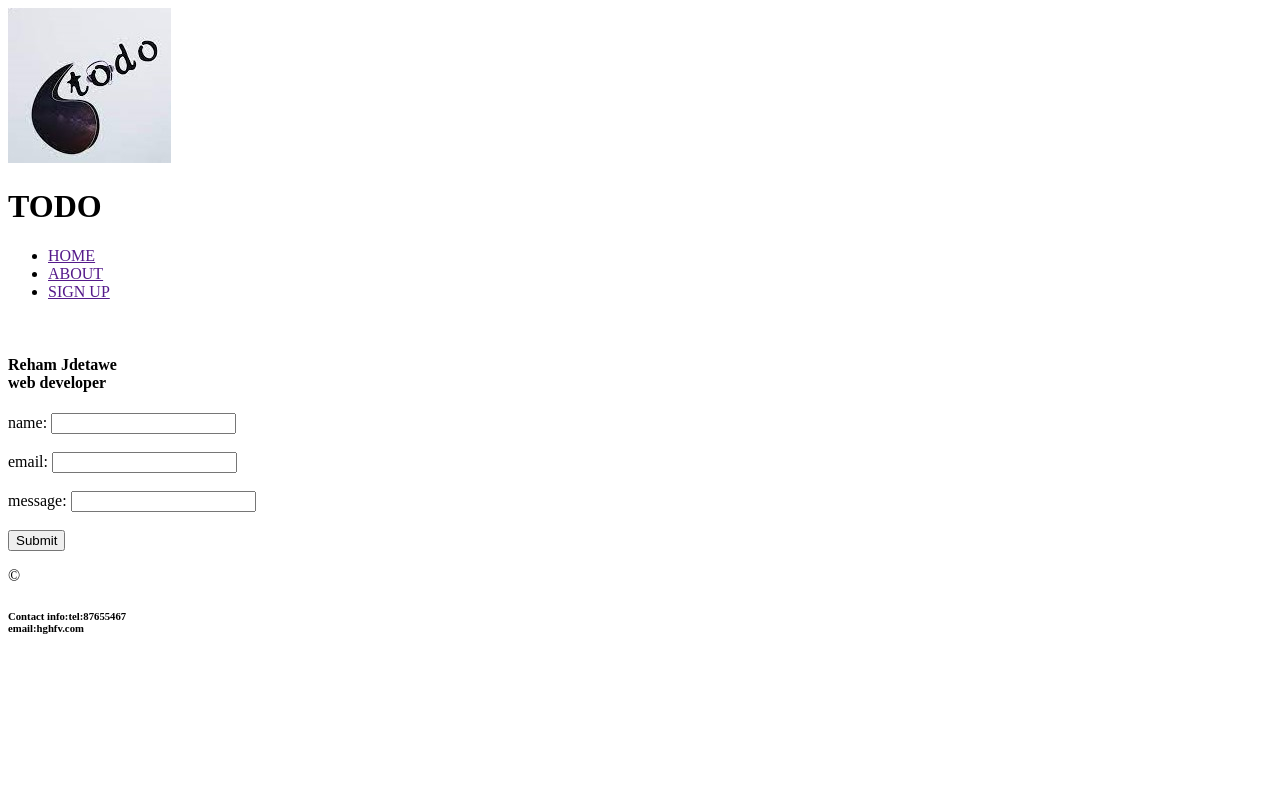
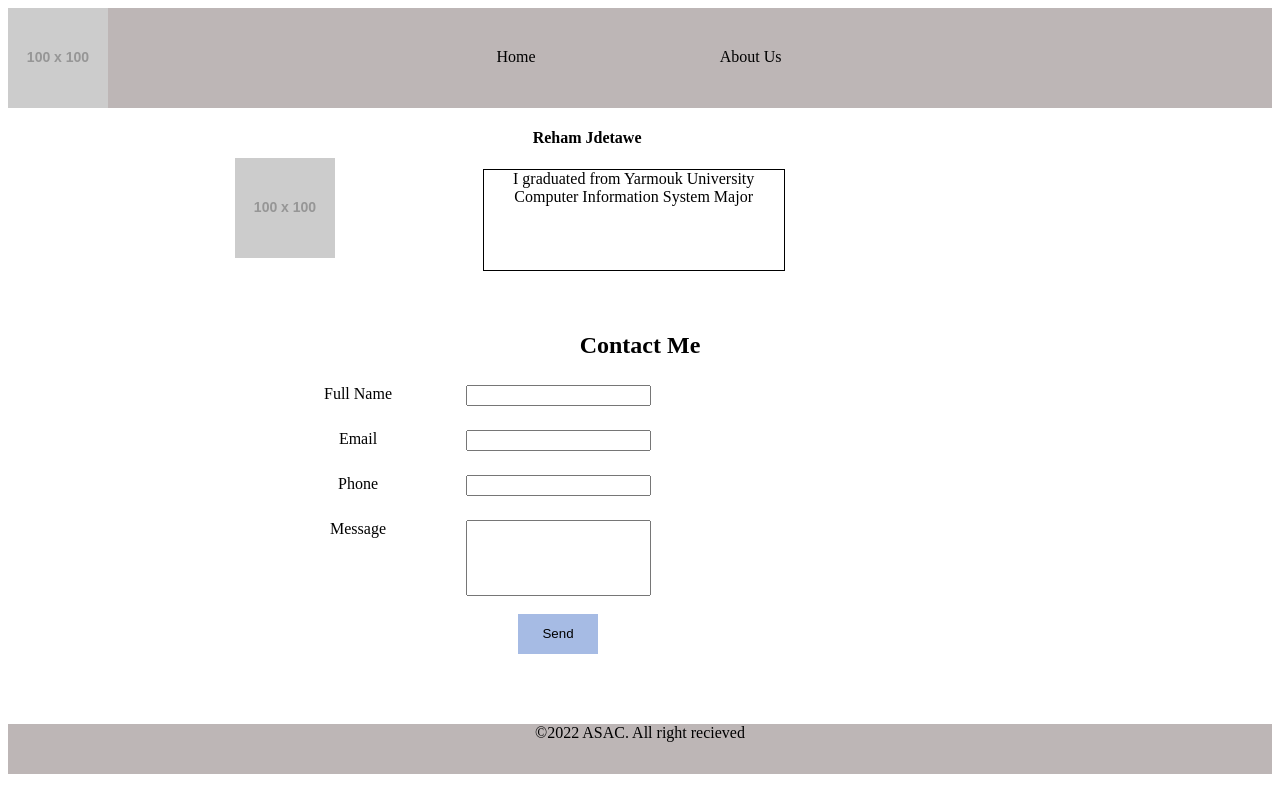
Before and after one commit to rehamjdetawi/todo-project, a plain HTML site: page about.html in a window 1280 px wide. Drawn offline with Linux system fonts and the light colour scheme; placeholder pictures from the web are drawn by us.

Commit message:
add style to the pages

```diff
--- a/Style/about.css
+++ b/Style/about.css
@@ -0,0 +1,68 @@
+.grid-container-header {
+    display: grid;
+    grid-template-columns: .5fr 1.5fr;
+    column-gap: 20px;
+
+}
+.navbar{
+    height: 60px;
+    width: 600px;
+    float:right;
+text-align: center;
+padding-top: 40px;
+
+}
+a{
+    padding: 30px ;
+    align-items: center;
+    margin: 60px;
+    color: black;
+    text-decoration: none;
+
+
+}
+header{
+    background-color: rgb(189, 182, 182);
+    height: 100px;
+
+    }
+    .grid-container-main{
+        display: grid;
+        grid-template-rows: .3fr 1fr ;
+    text-align: center;
+
+        }
+        footer{
+            text-align: center;
+            margin-top: 70px;
+            background-color: rgb(189, 182, 182);
+            height: 50px;
+        }
+        #myimage{
+            float: left;
+            padding: 50px;
+        }
+        .about{
+            display: grid;
+            grid-template-columns: .5fr 1fr;
+            margin-left: 80px;
+        }
+        .lable{
+            float: left;
+            width: 25%;
+            margin-top: 6px;
+        }
+        .input{
+            float: left;
+            width: 75%;
+            margin-top: 6px;
+        }
+        #submit{
+            margin-left: 100px;
+            text-align: center;
+            border-radius: opx;
+            border: none;
+            background-color: rgb(166, 187, 228);
+            width: 80px;
+            height: 40px;
+        }
--- a/Style/index.css
+++ b/Style/index.css
@@ -0,0 +1,54 @@
+header{
+background-color: rgb(189, 182, 182);
+height: 100px;
+
+}
+.navbar{
+    height: 60px;
+    width: 600px;
+    float:right;
+text-align: center;
+padding-top: 40px;
+
+}
+ a{
+    padding: 30px ;
+    align-items: center;
+    margin: 60px;
+    color: black;
+    text-decoration: none;
+
+
+}
+h1{
+width: 100%;
+text-align: center;
+}
+.grid-container-header {
+    display: grid;
+    grid-template-columns: .5fr 1.5fr;
+    column-gap: 20px;
+
+}
+.grid-container-main{
+display: grid;
+grid-template-rows: 1fr 1fr;
+row-gap: 20px;
+
+}
+#task{
+    margin-left: 28%;
+    border-collapse: collapse;
+    width: 50%;
+}
+#task td, #task th {
+    border: 1px solid black;
+    padding: 8px;
+
+  }
+ footer{
+     text-align: center;
+     margin-top: 70px;
+     background-color: rgb(189, 182, 182);
+     height: 50px;
+ }
--- a/about.html
+++ b/about.html
@@ -5,45 +5,49 @@
     <meta http-equiv="X-UA-Compatible" content="IE=edge">
     <meta name="viewport" content="width=device-width, initial-scale=1.0">
     <title>Document</title>
+    <link rel="stylesheet" href="./Style/about.css">
+
 </head>
 <body>
-    <header >
+    <header class="grid-container-header">
 
-        <img src="/assets/TODO.jpg">
+        <img src=https://via.placeholder.com/100x100>
 
-        <h1>TODO</h1>
 
-        <ul>
-            <li><a href="">HOME</a></li>
-            <li><a href="">ABOUT</a></li>
-            <li><a href="">SIGN UP</a></li>
-        </ul>
-</header>
-<main>
-    <section>
-        <img src="">
-         <h4>Reham Jdetawe<br> web developer</h4>
+        <nav class="navbar">
+            <a href="./index.html">Home</a>
+            <a href="./about.html">About Us</a>
+        </nav>
+
+    </header>
+<main class=" grid-container-main">
+    <section class ="about">
+      <div id="myimage"><img src="https://via.placeholder.com/100x100"alt="my picture"></div>
+       <div><h4 style="text-align: left ; margin-left: 50px;">Reham Jdetawe</h4>
+            <p  style="border: 1px solid black;width: 300px;height: 100px;">I graduated from Yarmouk University Computer Information System Major </p>
+        </div>
 
     </section>
 
 
     <section>
-        <form action="/action_page.php">
-            <label for="name">name:</label>
-            <input type="text" id="name" name="name"><br><br>
-            <label for="email">email:</label>
-            <input type="text" id="email" name="email"><br><br>
-            <label for="message">message:</label>
-            <input type="text" id="message" name="message"><br><br>
-            <input type="submit" value="Submit">
+        <h2>Contact Me</h2>
+        <form action="/action_page.php" style="width: 400px;margin-left: 300px;">
+            <div class="lable"><label for="fullname">Full Name</label></div>
+            <div class="input"><input type="text" id="fullname" name="fullname"><br><br></div>
+            <div class="lable"><label for="email">Email</label></div>
+            <div class="input"><input type="text" id="email" name="email"><br><br></div>
+            <div class="lable"><label for="Phone">Phone</label></div>
+            <div class="input"><input type="text" id="Phone" name="Phone"><br><br></div>
+            <div class="lable"><label for="message" >Message</label></div>
+            <div class="input"><input style="height: 70px;" type="text"  id="message" name="message" ><br><br></div>
+            <input id="submit" type="submit" value="Send">
           </form>
 
     </section>
 </main>
 <footer>
-    <p>&#169;</p>
-    <h6>Contact info:tel:87655467<br>email:hghfv.com</h6>
-
+    <p>&#169;2022 ASAC. All right recieved</p>
 </footer>
 </body>
 </html>
```
Also changed, not shown: index.html (+25 -30 lines).
